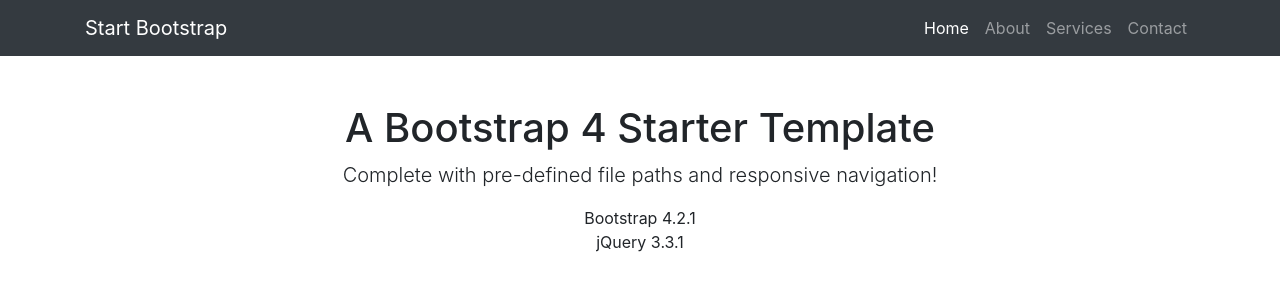
After one commit to suvigyaagr/Hackathon_assgn_Team_A, a Django app: template jumla/charchitra/templates/charchitra/video_detail.html in a window 1280 px wide. The commit adds this page. Shown: the top 300 px of the page. Run offline with Django 3.2, Linux system fonts and the light colour scheme; the template is opened without the code that fills it, so the values that code supplies are empty; some libraries are stand-ins or nearby versions.

Commit message:
Error finishing

```diff
--- /dev/null
+++ b/jumla/charchitra/templates/charchitra/video_detail.html
@@ -0,0 +1,69 @@
+<!DOCTYPE html>
+<html lang="en">
+
+<head>
+
+  <meta charset="utf-8">
+  <meta name="viewport" content="width=device-width, initial-scale=1, shrink-to-fit=no">
+  <meta name="description" content="">
+  <meta name="author" content="">
+
+  <title>Bare - Start Bootstrap Template</title>
+
+  <!-- Bootstrap core CSS -->
+  <link href="vendor/bootstrap/css/bootstrap.min.css" rel="stylesheet">
+
+</head>
+
+<body>
+
+  <!-- Navigation -->
+  <nav class="navbar navbar-expand-lg navbar-dark bg-dark static-top">
+    <div class="container">
+      <a class="navbar-brand" href="#">Start Bootstrap</a>
+      <button class="navbar-toggler" type="button" data-toggle="collapse" data-target="#navbarResponsive" aria-controls="navbarResponsive" aria-expanded="false" aria-label="Toggle navigation">
+        <span class="navbar-toggler-icon"></span>
+      </button>
+      <div class="collapse navbar-collapse" id="navbarResponsive">
+        <ul class="navbar-nav ml-auto">
+          <li class="nav-item active">
+            <a class="nav-link" href="#">Home
+              <span class="sr-only">(current)</span>
+            </a>
+          </li>
+          <li class="nav-item">
+            <a class="nav-link" href="#">About</a>
+          </li>
+          <li class="nav-item">
+            <a class="nav-link" href="#">Services</a>
+          </li>
+          <li class="nav-item">
+            <a class="nav-link" href="#">Contact</a>
+          </li>
+        </ul>
+      </div>
+    </div>
+  </nav>
+
+  <!-- Page Content -->
+  <div class="container">
+    <div class="row">
+      <div class="col-lg-12 text-center">
+        <h1 class="mt-5">A Bootstrap 4 Starter Template</h1>
+        <p class="lead">Complete with pre-defined file paths and responsive navigation!</p>
+        <ul class="list-unstyled">
+          <li>Bootstrap 4.2.1</li>
+          <li>jQuery 3.3.1</li>
+        </ul>
+      </div>
+    </div>
+  </div>
+
+  <!-- Bootstrap core JavaScript -->
+  <link href="//maxcdn.bootstrapcdn.com/bootstrap/4.1.1/css/bootstrap.min.css" rel="stylesheet" id="bootstrap-css">
+  <script src="//maxcdn.bootstrapcdn.com/bootstrap/4.1.1/js/bootstrap.min.js"></script>
+  <script src="//cdnjs.cloudflare.com/ajax/libs/jquery/3.2.1/jquery.min.js"></script>
+
+</body>
+
+</html>
--- a/jumla/charchitra/templates/charchitra/video_list.html
+++ b/jumla/charchitra/templates/charchitra/video_list.html
@@ -59,7 +59,7 @@
         <div class="col-xs-18 col-sm-6 col-md-3">
           <div class="thumbnail">
             <!--<img src="http://placehold.it/500x250/EEE">-->
-              <img src={{ video.url }}>
+              <img src={{ video.url }} style="height:150px;width:100px">
               <div class="caption">
                 <h4>Thumbnail label</h4>
                 <p> {{ video.description }}</p>
```
